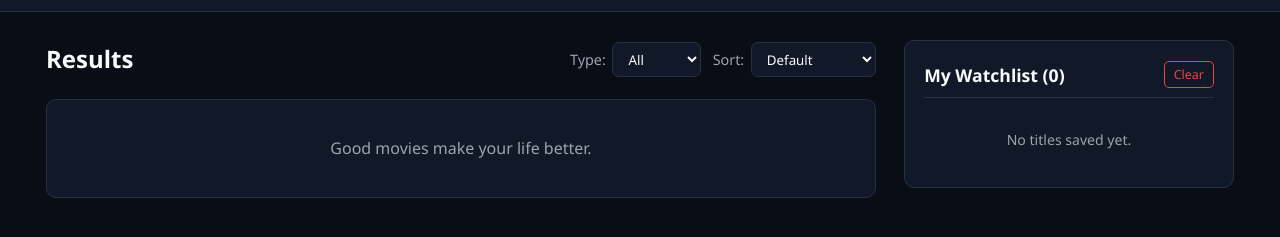
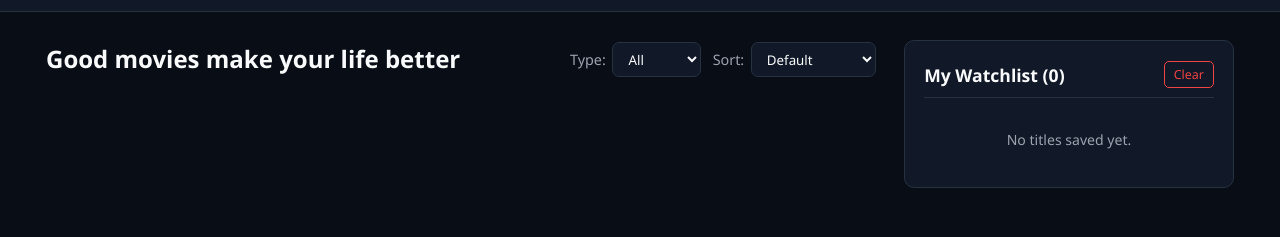
Before and after one commit to Juhair71/Mini-project-3-4, a plain HTML site: page index.html in a window 1280 px wide. Shown: the part 95-332 px from the top of the page. Drawn offline with Linux system fonts and the light colour scheme.

Commit message:
Update index.html
Updated the section title and modified the status message display.

```diff
--- a/index.html
+++ b/index.html
@@ -1,3 +1,4 @@
+
 <!DOCTYPE html>
 <html lang="en">
 <head>
@@ -33,7 +34,7 @@
   <main class="container main-layout">
     <section class="results-section">
       <div class="controls-bar">
-        <h2 id="section-title">Results</h2>
+        <h2 id="section-title">Good movies make your life better</h2>
 
         <div class="filters-row">
           <div class="filter-group">
@@ -57,9 +58,7 @@
         </div>
       </div>
 
-      <div id="status-message" class="status-box">
-        Good movies make your life better.
-      </div>
+      <div id="status-message" class="status-box hidden"></div>
 
       <div id="movie-grid" class="movie-grid"></div>
     </section>
```
